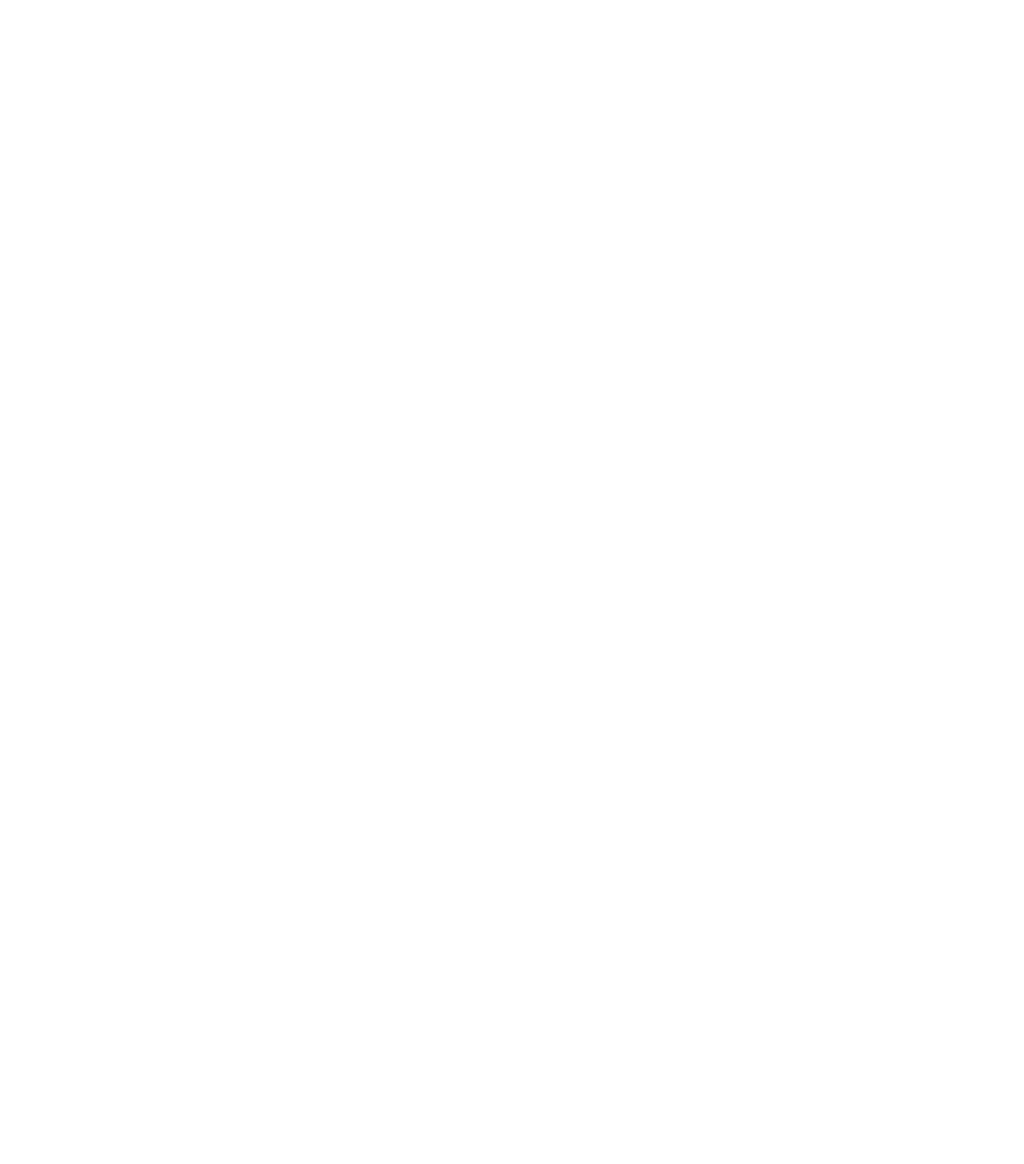
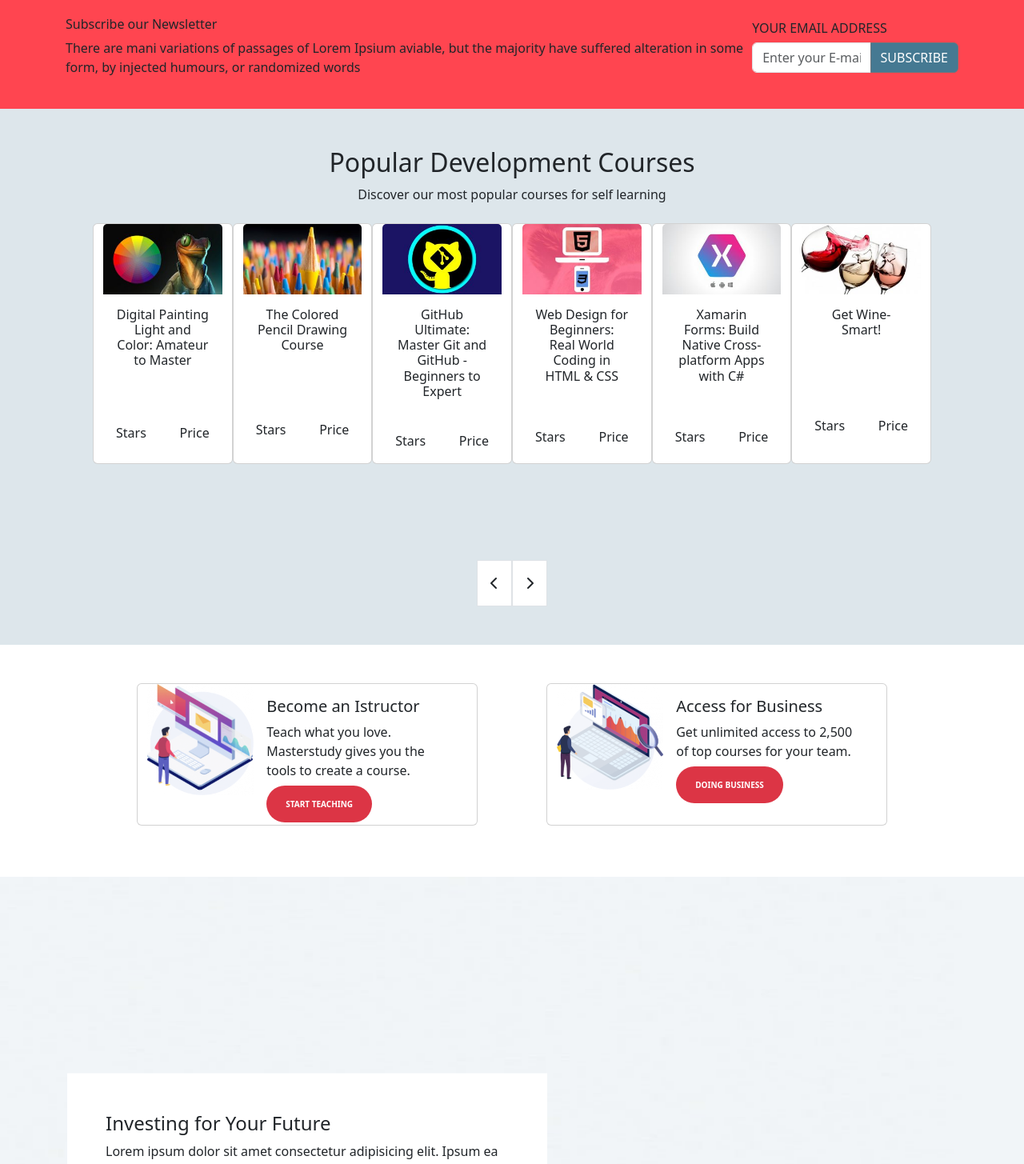
Before and after one commit to DaviLeoMeda/proj-html-vuejs, a Vue app: page / in a window 1280 px wide. Shown: the part 2580-4035 px from the top of the page at 80% size. Before the commit the page ends 2577 px from the top, so only its background shows below. Built offline with nearby package versions, Linux system fonts and the light colour scheme.

Commit message:
Eigthth step  - main part completed

```diff
--- a/public/img/starfull.svg
+++ b/src/components/AccessArea.vue
@@ -1,12 +1,43 @@
-<?xml version="1.0" encoding="iso-8859-1"?>
-<!-- Generator: Adobe Illustrator 16.0.0, SVG Export Plug-In . SVG Version: 6.00 Build 0)  -->
-<!DOCTYPE svg PUBLIC "-//W3C//DTD SVG 1.1//EN" "http://www.w3.org/Graphics/SVG/1.1/DTD/svg11.dtd">
-<svg version="1.1" id="Shape_1_copy_2_1_" xmlns="http://www.w3.org/2000/svg" xmlns:xlink="http://www.w3.org/1999/xlink" x="0px"
-	 y="0px" width="15px" height="13px" viewBox="0 0 15 13" style="enable-background:new 0 0 15 13;" xml:space="preserve">
-<g id="Shape_1_copy_2">
-	<g>
-		<polygon style="fill:#EFB467;" points="14.285,4.966 9.809,4.085 7.607,0 5.406,4.085 0.929,4.966 4.045,8.371 3.479,13
-			7.607,11.019 11.734,13 11.169,8.371 		"/>
-	</g>
-</g>
-</svg>
+<script>
+import BigCard from './BigCard.vue'
+import { store } from "../store"
+
+
+export default {
+    name: "AccessArea",
+    components: {
+        BigCard
+    },
+    data() {
+        return {
+            store
+        }
+    }
+
+
+}
+</script>
+
+
+<template>
+    <main>
+        <div class="row justify-content-around assets py-5">
+            <BigCard v-for="(elem, index) in store.arrayAccess" :key="index" :textCard="elem" />
+        </div>
+    </main>
+</template>
+
+<style lang="scss" scoped>
+@use '../style/partials/variables' as *;
+
+
+main {
+
+    background-color: #fff;
+
+    .assets {
+        width: 80%;
+        margin: 0 auto;
+    }
+}
+</style>
--- /dev/null
+++ b/src/components/BigCard.vue
@@ -0,0 +1,41 @@
+<script>
+
+export default {
+    name: "BigCard",
+    props: ['textCard']
+
+
+}
+</script>
+
+
+<template>
+    <div class="card mb-3 col-5">
+        <div class="row g-0">
+            <div class="col-md-4">
+                <img :src="textCard.imgCard" class="img-fluid rounded-start" alt="textCard.imgCard">
+            </div>
+            <div class="col-md-8 d-flex align-items-center">
+                <div class="card-body">
+                    <h5 class="card-title">{{ textCard.title }}</h5>
+                    <p class="card-text">{{ textCard.text }}</p>
+                    <a href="#" class="my-3"><span
+                            class="text-uppercase bg-danger py-3 px-4 rounded-5 text-white redbutton">{{ textCard.textAnchor
+                            }}</span></a>
+                </div>
+            </div>
+        </div>
+    </div>
+</template>
+
+<style lang="scss" scoped>
+.redbutton {
+    font-size: 10px;
+    font-weight: bold;
+}
+
+a {
+    text-decoration: none;
+    color: #fff;
+}
+</style>
--- /dev/null
+++ b/src/components/MailBanner.vue
@@ -0,0 +1,53 @@
+<script>
+
+
+export default {
+    name: "MailBanner",
+
+
+}
+</script>
+
+
+<template>
+    <main>
+        <div class="container d-flex justify-content-center align-items-center py-4">
+            <div>
+                <h6>
+                    Subscribe our Newsletter
+                </h6>
+                <p>
+                    There are mani variations of passages of Lorem Ipsium aviable, but the majority have suffered alteration
+                    in some form, by injected humours, or randomized words
+                </p>
+            </div>
+
+            <div>
+                <h6 class="text-uppercase">
+                    your email address
+                </h6>
+                <div class="input-group mb-3">
+                    <input type="text" class="form-control" placeholder="Enter your E-mail"
+                        aria-label="Recipient's username" aria-describedby="button-addon2">
+                    <button class="btn btn-outline-secondary petrol text-white text-uppercase" type="button"
+                        id="button-addon2">subscribe</button>
+                </div>
+            </div>
+        </div>
+    </main>
+</template>
+
+<style lang="scss" scoped>
+@use '../style/partials/variables' as *;
+
+main {
+
+    background-color: $bg-coral;
+
+
+}
+
+.petrol {
+    background-color: $bg-petrol;
+}
+</style>
--- a/src/components/MainComp.vue
+++ b/src/components/MainComp.vue
@@ -3,6 +3,10 @@
 import MainCards from './MainCards.vue'
 import InfoBanner from './InfoBanner.vue'
 import RecentCards from './RecentCards.vue'
+import MailBanner from './MailBanner.vue'
+import PopCards from './PopCards.vue'
+import AccessArea from './AccessArea.vue'
+import Testimonials from './Testimonials.vue'
 
 export default {
     name: "MainComp",
@@ -10,7 +14,11 @@
         AffiliateBanner,
         MainCards,
         InfoBanner,
-        RecentCards
+        RecentCards,
+        MailBanner,
+        PopCards,
+        AccessArea,
+        Testimonials
 
     }
 }
@@ -21,6 +29,10 @@
     <MainCards />
     <InfoBanner />
     <RecentCards />
+    <MailBanner />
+    <PopCards />
+    <AccessArea />
+    <Testimonials />
 </template>
 
 <style lang="scss"></style>
--- /dev/null
+++ b/src/components/PopCards.vue
@@ -0,0 +1,58 @@
+<script>
+import SmallCard from './SmallCard.vue'
+import { store } from "../store"
+
+
+export default {
+    name: "PopCards",
+    components: {
+        SmallCard
+    },
+    data() {
+        return {
+            store
+        }
+    }
+
+
+}
+</script>
+
+
+<template>
+    <main>
+        <div class="assets py-5 text-center">
+
+            <h2>Popular Development Courses</h2>
+            <p>Discover our most popular courses for self learning</p>
+            <div class="row gy-3">
+                <SmallCard v-for="(elem, index) in store.arrayLastCards" :key="index" :infoCard="elem" />
+            </div>
+        </div>
+
+        <div class="d-flex justify-content-center align-items-center py-5">
+            <div class="border p-3 bg-white">
+                <i class="fa-solid fa-chevron-left"></i>
+            </div>
+            <div class="border p-3 bg-white">
+                <i class="fa-solid fa-chevron-right"></i>
+            </div>
+
+        </div>
+    </main>
+</template>
+
+<style lang="scss" scoped>
+@use '../style/partials/variables' as *;
+
+
+main {
+
+    background-color: $bg-mystic;
+
+    .assets {
+        width: 80%;
+        margin: 0 auto
+    }
+}
+</style>
--- a/src/components/SmallCard.vue
+++ b/src/components/SmallCard.vue
@@ -10,7 +10,7 @@
 
 
 <template>
-    <div class="card col-2 my-4">
+    <div class="card col-2 my-4 ">
         <img :src="infoCard.imgCard" class="card-img-top" :alt="infoCard.imgCard">
         <div class="card-body">
             <h6 class="card-title">{{ infoCard.title }}</h6>
--- /dev/null
+++ b/src/components/Testimonials.vue
@@ -0,0 +1,59 @@
+<script>
+
+
+export default {
+    name: "InfoBanner",
+
+
+}
+</script>
+
+
+<template>
+    <main>
+        <div class="bg-white p-5 position-absolute">
+            <h4>
+                Investing for Your Future
+            </h4>
+            <p>Lorem ipsum dolor sit amet consectetur adipisicing elit. Ipsum ea error dignissimos nobis ut odit, natus,
+                asperiores dicta ratione repudiandae consequuntur expedita quam aliquid eum quos officia iste placeat ipsa!
+            </p>
+            <span class="fw-bold">
+                Linda Green
+            </span>
+            <p>Product Manager, Apple Inc.</p>
+        </div>
+
+    </main>
+</template>
+
+<style lang="scss" scoped>
+@use '../style/partials/variables' as *;
+
+
+main {
+    position: relative;
+    height: 800px;
+    background-image: url(../../public/img/testimonial-1-1917x640-1-1914x639.jpg);
+    background-repeat: no-repeat;
+    background-size: cover;
+
+    div {
+        width: 600px;
+        top: 50%;
+        left: 30%;
+        transform: translate(-50%, -50%);
+    }
+}
+
+
+
+
+
+// .bannerTest {
+//     top: 50%;
+//     left: 30%;
+//     width: 400px;
+//     transform: translate(-50%);
+// }
+</style>
--- a/src/store.js
+++ b/src/store.js
@@ -96,14 +96,16 @@
                 starF: '../../public/img/starfull.svg',
                 OldPrice: '$99.99',
                 NewPrice: '$50'
-            }, {
+            },
+            {
                 imgCard: '../../public/img/Tablet_272x161.jpg',
                 title: 'The Complete iOS 10 & Swift 3 Developer Course',
                 starE: '../../public/img/staremptyl.svg',
                 starF: '../../public/img/starfull.svg',
                 OldPrice: '$199.99',
                 NewPrice: '$100'
-            }, {
+            },
+            {
                 imgCard: '../../public/img/Android_272x161.jpg',
                 title: 'The Complete iOS 10 & Swift 3 Developer Course - Build 20 Apps',
                 starE: '../../public/img/staremptyl.svg',
@@ -165,8 +167,72 @@
                 starF: '../../public/img/starfull.svg',
                 OldPrice: '$139.99',
                 NewPrice: '$70'
+            }
+
+        ],
+        arrayLastCards: [
+            {
+                imgCard: '../../public/img/frog_272x161.jpg',
+                title: 'Digital Painting Light and Color: Amateur to Master',
+                starE: '../../public/img/staremptyl.svg',
+                starF: '../../public/img/starfull.svg',
+                OldPrice: '$139.99',
+                NewPrice: '$70'
             },
-
+            {
+                imgCard: '../../public/img/pencil_272x161.jpg',
+                title: 'The Colored Pencil Drawing Course',
+                starE: '../../public/img/staremptyl.svg',
+                starF: '../../public/img/starfull.svg',
+                OldPrice: '$34.99',
+                NewPrice: '$18'
+            },
+            {
+                imgCard: '../../public/img/GitHub_272x161.jpg',
+                title: 'GitHub Ultimate: Master Git and GitHub - Beginners to Expert',
+                starE: '../../public/img/staremptyl.svg',
+                starF: '../../public/img/starfull.svg',
+                OldPrice: '$99.99',
+                NewPrice: '$50'
+            },
+            {
+                imgCard: '../../public/img/WebDesigCSS_272x161.jpg',
+                title: 'Web Design for Beginners: Real World Coding in HTML & CSS',
+                starE: '../../public/img/staremptyl.svg',
+                starF: '../../public/img/starfull.svg',
+                OldPrice: '$129.99',
+                NewPrice: '$65'
+            },
+            {
+                imgCard: '../../public/img/Xamarin_272x161.jpg',
+                title: 'Xamarin Forms: Build Native Cross-platform Apps with C#',
+                starE: '../../public/img/staremptyl.svg',
+                starF: '../../public/img/starfull.svg',
+                OldPrice: '$189.99',
+                NewPrice: '$95'
+            },
+            {
+                imgCard: '../../public/img/wine_272x161.jpg',
+                title: 'Get Wine-Smart!',
+                starE: '../../public/img/staremptyl.svg',
+                starF: '../../public/img/starfull.svg',
+                OldPrice: '$49.99',
+                NewPrice: '$25'
+            }
+        ],
+        arrayAccess: [
+            {
+                imgCard: '../../public/img/image_box_1-221x231.png',
+                title: 'Become an Istructor',
+                text: 'Teach what you love. Masterstudy gives you the tools to create a course.',
+                textAnchor: 'start teaching'
+            },
+            {
+                imgCard: '../../public/img/image_box_2-234x231.png',
+                title: 'Access for Business',
+                text: 'Get unlimited access to 2,500 of top courses for your team.',
+                textAnchor: 'doing business'
+            }
         ]
     }
 )
```
